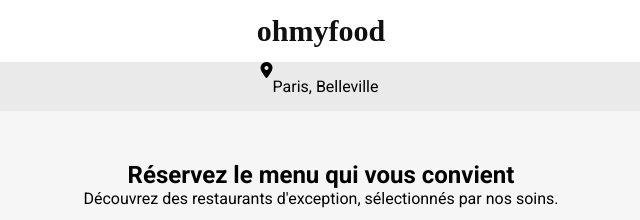
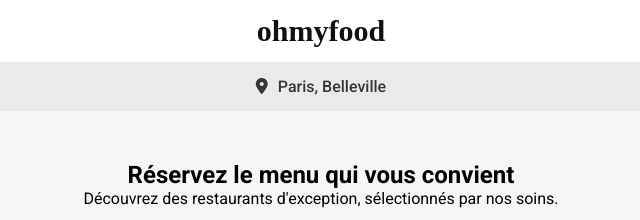
Before and after one commit to clatot/OCProjet4, a plain HTML site: page index.html in a window 1280 px wide. Shown: the top 220 px of the page, 319-959 px from the left. Drawn offline with Linux system fonts and the light colour scheme; a web font is replaced by a local one.

Commit message:
Modification Header Location

```diff
--- a/index.html
+++ b/index.html
@@ -16,9 +16,9 @@
     <div class="main-container">
         <header class="header-section">
             <h1 class="logo logo--header header__title"> ohmyfood </h1>
-            <div class="header__search">
+            <div class="header__location">
                 <i class="fa-solid fa-location-dot"></i>
-                <p class="header__search--input">Paris, Belleville</p>
+                <p>Paris, Belleville</p>
             </div>
         </header>
         <main>
--- a/sass/styles.scss
+++ b/sass/styles.scss
@@ -59,19 +59,17 @@ a {
     padding-bottom: 14px;
 }
 
-.header__search {
+.header__location {
     display: flex;
     justify-content: center;
+    align-items: baseline;
+    gap: 10px;
     width: 100%;
     background-color: #EAEAEA;
-}
-
-.header__search--input {
-    border: 0px;
-    width: 109px;
+    color: #353535;
+    font-weight: 500;
     padding-top: 15px;
     padding-bottom: 15px;
-    background-color: #EAEAEA;
 }
 
 // Booking
```
Also changed, not shown: css/styles.css, 1 other file.
